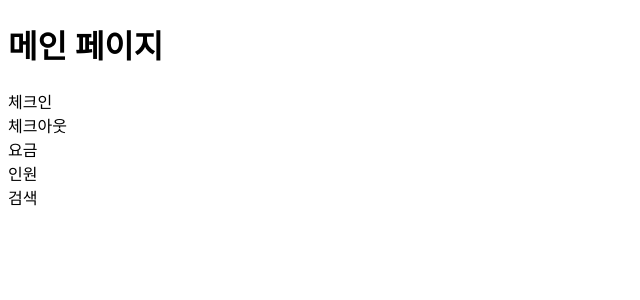
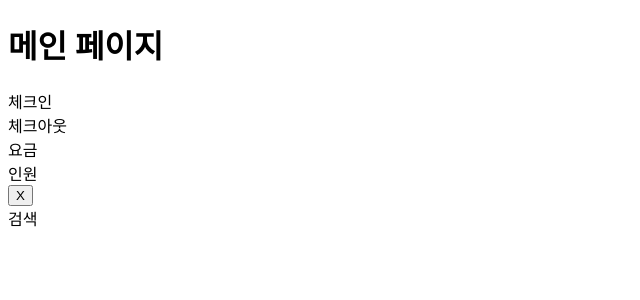
Before and after one commit to shininghyunho/bangbang, a React (Vite) app in the folder bangbang/: page / in a window 1280 px wide. Shown: the top 300 px of the page, without its empty margins (0-640 px from the left). Built offline with nearby package versions, Linux system fonts and the light colour scheme.

Commit message:
feat : 인원 취소 버튼 추가.(기능 없이 태그만)

```diff
--- a/bangbang/src/GuestSelector.tsx
+++ b/bangbang/src/GuestSelector.tsx
@@ -1,7 +1,10 @@
 export default function GuestSelector () {
     return (
-        <div>
-            인원
-        </div>
+        <>
+            <div>
+                인원
+            </div>
+            <button className="clear-guest">X</button>
+        </>
     )
 }
```
